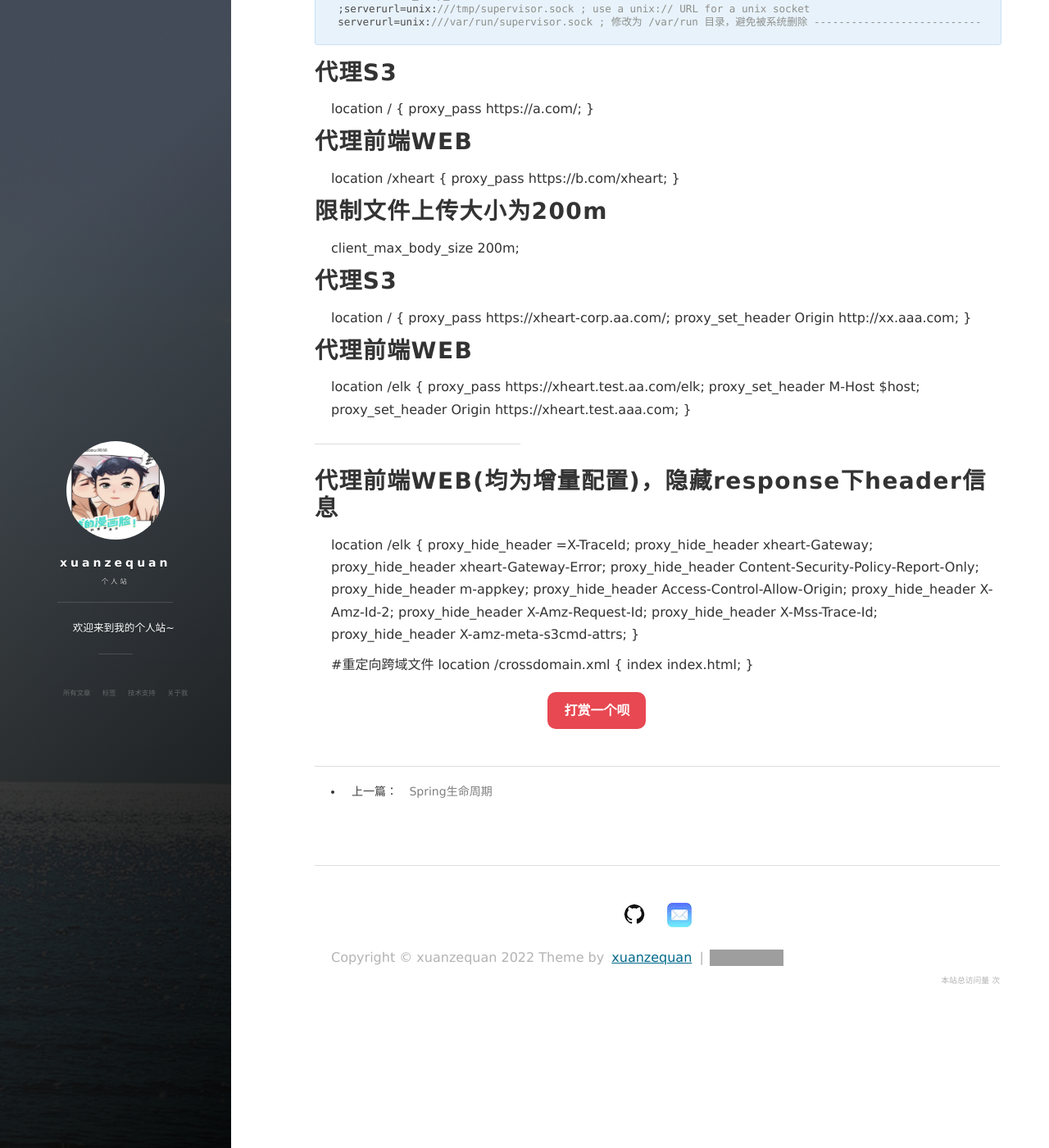
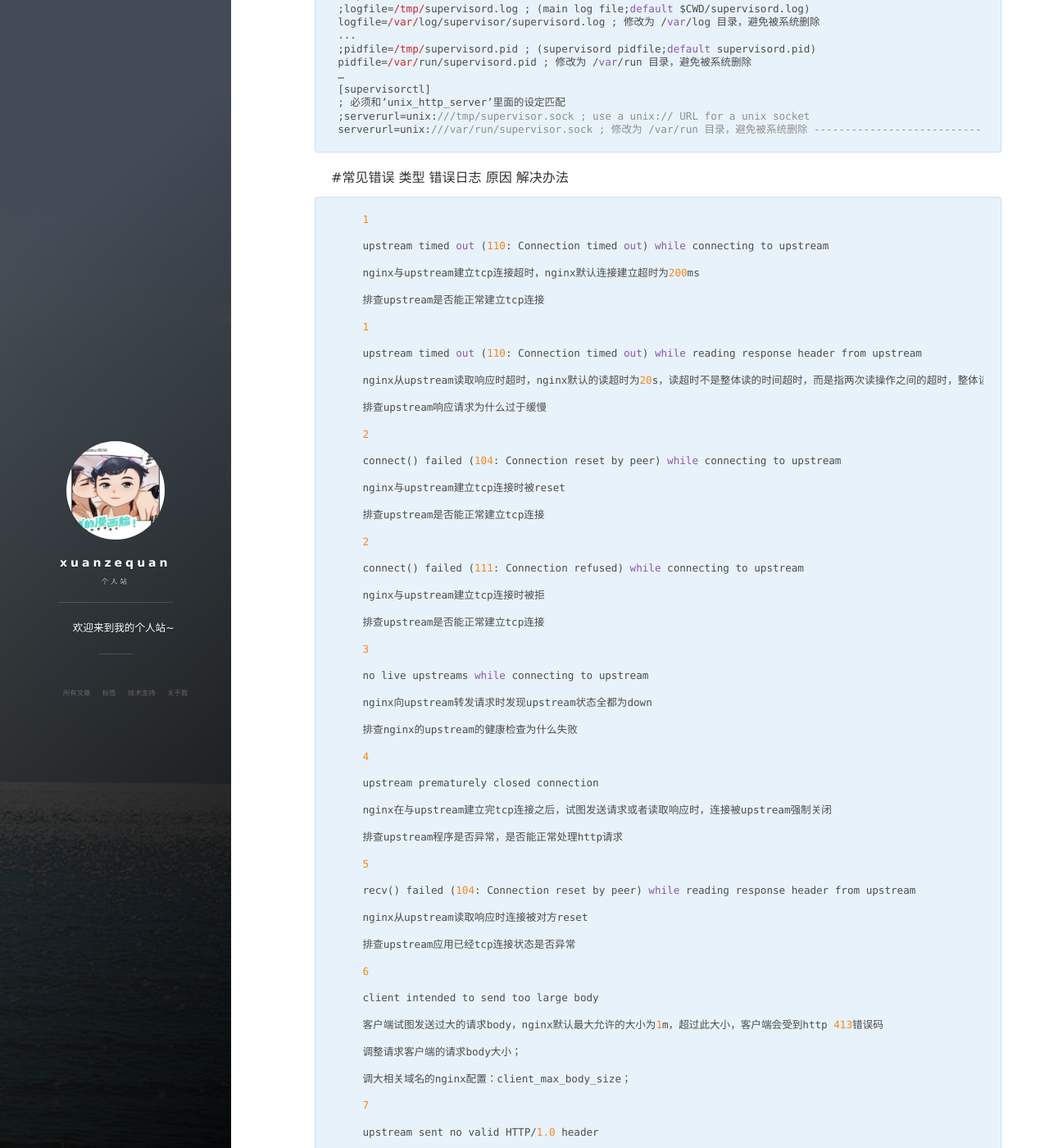
Before and after one commit to bestfutureforus/bestfutureforus.github.io, a Jekyll site: the page built from _posts/2022-06-15-nginx安装&异常自启动.md, in a window 1280 px wide and 1400 px high, scrolled down 4853 px. Shown: the whole window at 82% size. Built offline with Jekyll 4.4.1, drawn with Linux system fonts in a browser that asks for light colours; nearby versions of some CDN libraries; comment, search, counter and statistics services are not loaded; some of the changed text lies outside the part shown; grey boxes are pictures that could not be loaded.

Commit message:
func(*): nginx安装细节修改

```diff
--- a/_posts/2022-06-15-nginx安装&异常自启动.md
+++ b/_posts/2022-06-15-nginx安装&异常自启动.md
@@ -8,6 +8,7 @@ tag: hexo
 ## nginx安装
 
     #gcc安装，nginx源码编译需要
+
     yum install gcc-c++
 
     #PCRE pcre-devel 安装，nginx 的 http 模块使用 pcre 来解析正则表达式
@@ -24,15 +25,15 @@ tag: hexo
 
     #下载版本号可根据目前官网最新稳定版自行调整
 
-    wget https://nginx.org/download/nginx-1.21.1.tar.gz
+    wget https://nginx.org/download/nginx-1.22.0.tar.gz
 
     #根目录使用ls命令可以看到下载的nginx压缩包，然后解压
 
-    tar -zxvf nginx-1.21.1.tar.gz
+    tar -zxvf nginx-1.22.0.tar.gz
 
     #解压后进入目录
 
-    cd nginx-1.21.1
+    cd nginx-1.22.0
 
     #使用默认配置
 
@@ -56,7 +57,7 @@ tag: hexo
 
     ./nginx     #启动
 
-    ./nginx -s stop  #停止，直接查找nginx进程id再使用kill命令强制杀掉进程
+    ./nginx -s stop  #停止，直接查找nginx进程id再使用kill命令强制杀掉进程  和 nginx -s reload 一样
 
     ./nginx -s quit  #退出停止，等待nginx进程处理完任务再进行停止
 
@@ -70,7 +71,7 @@ tag: hexo
 
     #查看nginx进程，如下返回，即为成功
 
-    ps aux|grep nginx
+    [root@VM_0_12_centos ~]# ps aux|grep nginx
 
     root      5984  0.0  0.0 112708   976 pts/1    R+   14:41   0:00 grep --color=auto nginx
 
@@ -89,6 +90,12 @@ tag: hexo
     cd /etc
 
     chmod 755 rc.local
+
+    vi /etc/profile
+    环境变量设置 ，这样才可以执行指令
+    export PATH=$PATH:/usr/local/nginx/sbin
+
+    source profile 配置文件生效
 
 ## nginx挂掉自动重启
     # 安装 supervisor
@@ -158,81 +166,81 @@ tag: hexo
 #supervisord.conf 网上注释
 
     [unix_http_server]
-    file=/tmp/supervisor.sock   ;UNIX socket 文件，supervisorctl 会使用
-    ;chmod=0700 ;socket文件的mode，默认是0700
-    ;chown=nobody:nogroup ;socket文件的owner，格式：uid:gid
-    ;[inet_http_server] ;HTTP服务器，提供web管理界面
-    ;port=127.0.0.1:9001 ;Web管理后台运行的IP和端口，如果开放到公网，需要注意安全性
-    ;username=user ;登录管理后台的用户名
-    ;password=123 ;登录管理后台的密码
-    [supervisord]
-    logfile=/tmp/supervisord.log ;日志文件，默认是 $CWD/supervisord.log
-    logfile_maxbytes=50MB ;日志文件大小，超出会rotate，默认 50MB，如果设成0，表示不限制大小
-    logfile_backups=10 ;日志文件保留备份数量默认10，设为0表示不备份
-    loglevel=info ;日志级别，默认info，其它: debug,warn,trace
-    pidfile=/tmp/supervisord.pid ;pid 文件
-    nodaemon=false ;是否在前台启动，默认是false，即以 daemon 的方式启动
-    minfds=1024 ;可以打开的文件描述符的最小值，默认 1024
-    minprocs=200 ;可以打开的进程数的最小值，默认 200
-    [supervisorctl]
-    serverurl=unix:///tmp/supervisor.sock ;通过UNIX socket连接supervisord，路径与unix_http_server部分的file一致
-    ;serverurl=http://127.0.0.1:9001 ; 通过HTTP的方式连接supervisord
-    ; [program:xx]是被管理的进程配置参数，xx是进程的名称
-    [program:xx]
-    command=/opt/apache-tomcat-8.0.35/bin/catalina.sh run  ; 程序启动命令
-    autostart=true ; 在supervisord启动的时候也自动启动
-    startsecs=10 ; 启动10秒后没有异常退出，就表示进程正常启动了，默认为1秒
-    autorestart=true ; 程序退出后自动重启,可选值：[unexpected,true,false]，默认为unexpected，表示进程意外杀死后才重启
-    startretries=3 ; 启动失败自动重试次数，默认是3
-    user=tomcat ; 用哪个用户启动进程，默认是root
-    priority=999 ; 进程启动优先级，默认999，值小的优先启动
-    redirect_stderr=true ; 把stderr重定向到stdout，默认false
-    stdout_logfile_maxbytes=20MB  ; stdout 日志文件大小，默认50MB
-    stdout_logfile_backups = 20   ; stdout 日志文件备份数，默认是10
-    ; stdout 日志文件，需要注意当指定目录不存在时无法正常启动，所以需要手动创建目录（supervisord 会自动创建日志文件）
-    stdout_logfile=/opt/apache-tomcat-8.0.35/logs/catalina.out
-    stopasgroup=false ;默认为false,进程被杀死时，是否向这个进程组发送stop信号，包括子进程
-    killasgroup=false ;默认为false，向进程组发送kill信号，包括子进程
-    ;包含其它配置文件
-    [include]
-    files = relative/directory/*.ini ;可以指定一个或多个以.ini结束的配置文件
+      file=/tmp/supervisor.sock   ;UNIX socket 文件，supervisorctl 会使用
+      ;chmod=0700 ;socket文件的mode，默认是0700
+      ;chown=nobody:nogroup ;socket文件的owner，格式：uid:gid
+      ;[inet_http_server] ;HTTP服务器，提供web管理界面
+      ;port=127.0.0.1:9001 ;Web管理后台运行的IP和端口，如果开放到公网，需要注意安全性
+      ;username=user ;登录管理后台的用户名
+      ;password=123 ;登录管理后台的密码
+      [supervisord]
+      logfile=/tmp/supervisord.log ;日志文件，默认是 $CWD/supervisord.log
+      logfile_maxbytes=50MB ;日志文件大小，超出会rotate，默认 50MB，如果设成0，表示不限制大小
+      logfile_backups=10 ;日志文件保留备份数量默认10，设为0表示不备份
+      loglevel=info ;日志级别，默认info，其它: debug,warn,trace
+      pidfile=/tmp/supervisord.pid ;pid 文件
+      nodaemon=false ;是否在前台启动，默认是false，即以 daemon 的方式启动
+      minfds=1024 ;可以打开的文件描述符的最小值，默认 1024
+      minprocs=200 ;可以打开的进程数的最小值，默认 200
+      [supervisorctl]
+      serverurl=unix:///tmp/supervisor.sock ;通过UNIX socket连接supervisord，路径与unix_http_server部分的file一致
+      ;serverurl=http://127.0.0.1:9001 ; 通过HTTP的方式连接supervisord
+      ; [program:xx]是被管理的进程配置参数，xx是进程的名称
+      [program:xx]
+      command=/opt/apache-tomcat-8.0.35/bin/catalina.sh run  ; 程序启动命令
+      autostart=true ; 在supervisord启动的时候也自动启动
+      startsecs=10 ; 启动10秒后没有异常退出，就表示进程正常启动了，默认为1秒
+      autorestart=true ; 程序退出后自动重启,可选值：[unexpected,true,false]，默认为unexpected，表示进程意外杀死后才重启
+      startretries=3 ; 启动失败自动重试次数，默认是3
+      user=tomcat ; 用哪个用户启动进程，默认是root
+      priority=999 ; 进程启动优先级，默认999，值小的优先启动
+      redirect_stderr=true ; 把stderr重定向到stdout，默认false
+      stdout_logfile_maxbytes=20MB  ; stdout 日志文件大小，默认50MB
+      stdout_logfile_backups = 20   ; stdout 日志文件备份数，默认是10
+      ; stdout 日志文件，需要注意当指定目录不存在时无法正常启动，所以需要手动创建目录（supervisord 会自动创建日志文件）
+      stdout_logfile=/opt/apache-tomcat-8.0.35/logs/catalina.out
+      stopasgroup=false ;默认为false,进程被杀死时，是否向这个进程组发送stop信号，包括子进程
+      killasgroup=false ;默认为false，向进程组发送kill信号，包括子进程
+      ;包含其它配置文件
+      [include]
+      files = relative/directory/*.ini ;可以指定一个或多个以.ini结束的配置文件
 
 #PROGRAM DEMO解释
 
 1.demo
 
     [program:xx]
-    command=/opt/apache-tomcat-8.0.35/bin/catalina.sh run  ; 程序启动命令
-    autostart=true ; 在supervisord启动的时候也自动启动
-    startsecs=10 ; 启动10秒后没有异常退出，就表示进程正常启动了，默认为1秒
-    autorestart=true ; 程序退出后自动重启,可选值：[unexpected,true,false]，默认为unexpected，表示进程意外杀死后才重启
-    startretries=3 ; 启动失败自动重试次数，默认是3
-    user=tomcat ; 用哪个用户启动进程，默认是root
-    priority=999 ; 进程启动优先级，默认999，值小的优先启动
-    redirect_stderr=true ; 把stderr重定向到stdout，默认false
-    stdout_logfile_maxbytes=20MB  ; stdout 日志文件大小，默认50MB
-    stdout_logfile_backups = 20   ; stdout 日志文件备份数，默认是10
-    ; stdout 日志文件，需要注意当指定目录不存在时无法正常启动，所以需要手动创建目录（supervisord 会自动创建日志文件）
-    stdout_logfile=/opt/apache-tomcat-8.0.35/logs/catalina.out
-    stopasgroup=false ;默认为false,进程被杀死时，是否向这个进程组发送stop信号，包括子进程
-    killasgroup=false ;默认为false，向进程组发送kill信号，包括子进程
-    ;包含其它配置文件
-    [include]
-    files = relative/directory/*.ini ;可以指定一个或多个以.ini结束的配置文件
+      command=/opt/apache-tomcat-8.0.35/bin/catalina.sh run  ; 程序启动命令
+      autostart=true ; 在supervisord启动的时候也自动启动
+      startsecs=10 ; 启动10秒后没有异常退出，就表示进程正常启动了，默认为1秒
+      autorestart=true ; 程序退出后自动重启,可选值：[unexpected,true,false]，默认为unexpected，表示进程意外杀死后才重启
+      startretries=3 ; 启动失败自动重试次数，默认是3
+      user=tomcat ; 用哪个用户启动进程，默认是root
+      priority=999 ; 进程启动优先级，默认999，值小的优先启动
+      redirect_stderr=true ; 把stderr重定向到stdout，默认false
+      stdout_logfile_maxbytes=20MB  ; stdout 日志文件大小，默认50MB
+      stdout_logfile_backups = 20   ; stdout 日志文件备份数，默认是10
+      ; stdout 日志文件，需要注意当指定目录不存在时无法正常启动，所以需要手动创建目录（supervisord 会自动创建日志文件）
+      stdout_logfile=/opt/apache-tomcat-8.0.35/logs/catalina.out
+      stopasgroup=false ;默认为false,进程被杀死时，是否向这个进程组发送stop信号，包括子进程
+      killasgroup=false ;默认为false，向进程组发送kill信号，包括子进程
+      ;包含其它配置文件
+      [include]
+      files = relative/directory/*.ini ;可以指定一个或多个以.ini结束的配置文件
 
 2.esdemo
 
-    [program:es]
-    command=/opt/software/elasticsearch/bin/elasticsearch
-    user=es
-    stdout_logfile=/opt/supervisor_test/run.log
-    autostart=true
-    autorestart=true
-    startsecs=60
-    stopasgroup=true
-    ikillasgroup=true
-    startretries=1
-    redirect_stderr=true
+      [program:es]
+      command=/opt/software/elasticsearch/bin/elasticsearch
+      user=es
+      stdout_logfile=/opt/supervisor_test/run.log
+      autostart=true
+      autorestart=true
+      startsecs=60
+      stopasgroup=true
+      ikillasgroup=true
+      startretries=1
+      redirect_stderr=true
 
 #线上配置 /etc/supervisord.d/nginx.conf
 
@@ -252,7 +260,8 @@ tag: hexo
     startsecs=10
     startretries=3
 
-cd进/tmp/目录看了下，果然没有supervisor.sock文件。前一阵子用的时候还没有问题的。上网查了下，原来supervisor默认配置会把socket文件和pid守护进程生成在/tmp/目录下，/tmp/目录是缓存目录，Linux会根据不同情况自动删除其下面的文件。将supervisor配置文件里的相应地方改掉就好了
+
+#cd进/tmp/目录看了下，果然没有supervisor.sock文件。前一阵子用的时候还没有问题的。上网查了下，原来supervisor默认配置会把socket文件和pid守护进程生成在/tmp/目录下，/tmp/目录是缓存目录，Linux会根据不同情况自动删除其下面的文件。将supervisor配置文件里的相应地方改掉就好了
 
     [unix_http_server]
     ;file=/tmp/supervisor.sock   ; (the path to the socket file)
@@ -270,6 +279,84 @@ cd进/tmp/目录看了下，果然没有supervisor.sock文件。前一阵子用
     ;serverurl=unix:///tmp/supervisor.sock ; use a unix:// URL for a unix socket
     serverurl=unix:///var/run/supervisor.sock ; 修改为 /var/run 目录，避免被系统删除
 -----------------------------------------------------------------------------------------------------------
+
+#常见错误
+     类型 错误日志 原因  解决办法
+
+        1
+
+        upstream timed out (110: Connection timed out) while connecting to upstream
+
+        nginx与upstream建立tcp连接超时，nginx默认连接建立超时为200ms
+
+        排查upstream是否能正常建立tcp连接
+
+        1
+
+        upstream timed out (110: Connection timed out) while reading response header from upstream
+
+        nginx从upstream读取响应时超时，nginx默认的读超时为20s，读超时不是整体读的时间超时，而是指两次读操作之间的超时，整体读耗时有可能超过20s
+
+        排查upstream响应请求为什么过于缓慢
+
+        2
+
+        connect() failed (104: Connection reset by peer) while connecting to upstream
+
+        nginx与upstream建立tcp连接时被reset
+
+        排查upstream是否能正常建立tcp连接
+
+        2
+
+        connect() failed (111: Connection refused) while connecting to upstream
+
+        nginx与upstream建立tcp连接时被拒
+
+        排查upstream是否能正常建立tcp连接
+
+        3
+
+        no live upstreams while connecting to upstream
+
+        nginx向upstream转发请求时发现upstream状态全都为down
+
+        排查nginx的upstream的健康检查为什么失败
+
+        4
+
+        upstream prematurely closed connection
+
+        nginx在与upstream建立完tcp连接之后，试图发送请求或者读取响应时，连接被upstream强制关闭
+
+        排查upstream程序是否异常，是否能正常处理http请求
+
+        5
+
+        recv() failed (104: Connection reset by peer) while reading response header from upstream
+
+        nginx从upstream读取响应时连接被对方reset
+
+        排查upstream应用已经tcp连接状态是否异常
+
+        6
+
+        client intended to send too large body
+
+        客户端试图发送过大的请求body，nginx默认最大允许的大小为1m，超过此大小，客户端会受到http 413错误码
+
+        调整请求客户端的请求body大小；
+
+        调大相关域名的nginx配置：client_max_body_size；
+
+        7
+
+        upstream sent no valid HTTP/1.0 header
+
+        nginx不能正常解析从upstream返回来的请求行
+
+        排查upstream http响应异常
+
 
 # 代理S3
 location / {
@@ -301,11 +388,11 @@ proxy_set_header Origin https://xheart.test.aaa.com;
 
 # 代理前端WEB(均为增量配置)，隐藏response下header信息
 location /elk {
-proxy_hide_header =X-TraceId;
-proxy_hide_header xheart-Gateway;
-proxy_hide_header xheart-Gateway-Error;
+proxy_hide_header X-TraceId;
+proxy_hide_header Xheart-Gateway;
+proxy_hide_header Xheart-Gateway-Error;
 proxy_hide_header Content-Security-Policy-Report-Only;
-proxy_hide_header m-appkey;
+proxy_hide_header X-aAppkey;
 proxy_hide_header Access-Control-Allow-Origin;
 proxy_hide_header X-Amz-Id-2;
 proxy_hide_header X-Amz-Request-Id;
```
Also changed, not shown: other parts of _posts/2022-06-15-nginx安装&异常自启动.md (+3 -2 lines).
